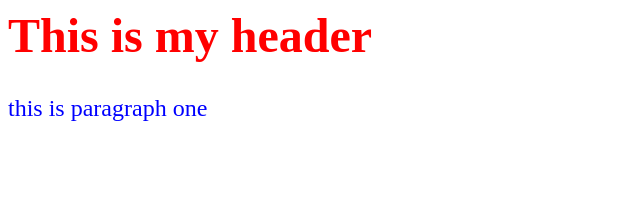
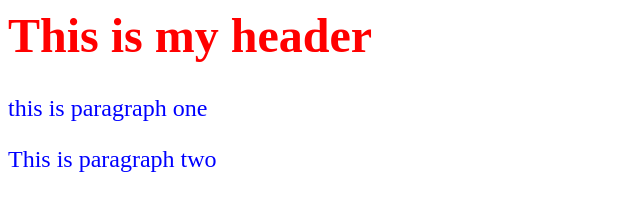
Before and after one commit to aneej/newRemoteRepoEx-SSH, a plain HTML site: page index.html in a window 1280 px wide. Shown: the whole page, without its empty margins (0-640 px from the left). Drawn offline with Linux system fonts and the light colour scheme.

Commit message:
Local : Added  2nd Paragraph

```diff
--- a/index.html
+++ b/index.html
@@ -11,6 +11,8 @@
 <BODY>
   <H1> This is my header  </H1>
   <P>  this  is paragraph  one </P>
+
+  <P> This is  paragraph two </P>
 </BODY>
 
 </HTML>
```
